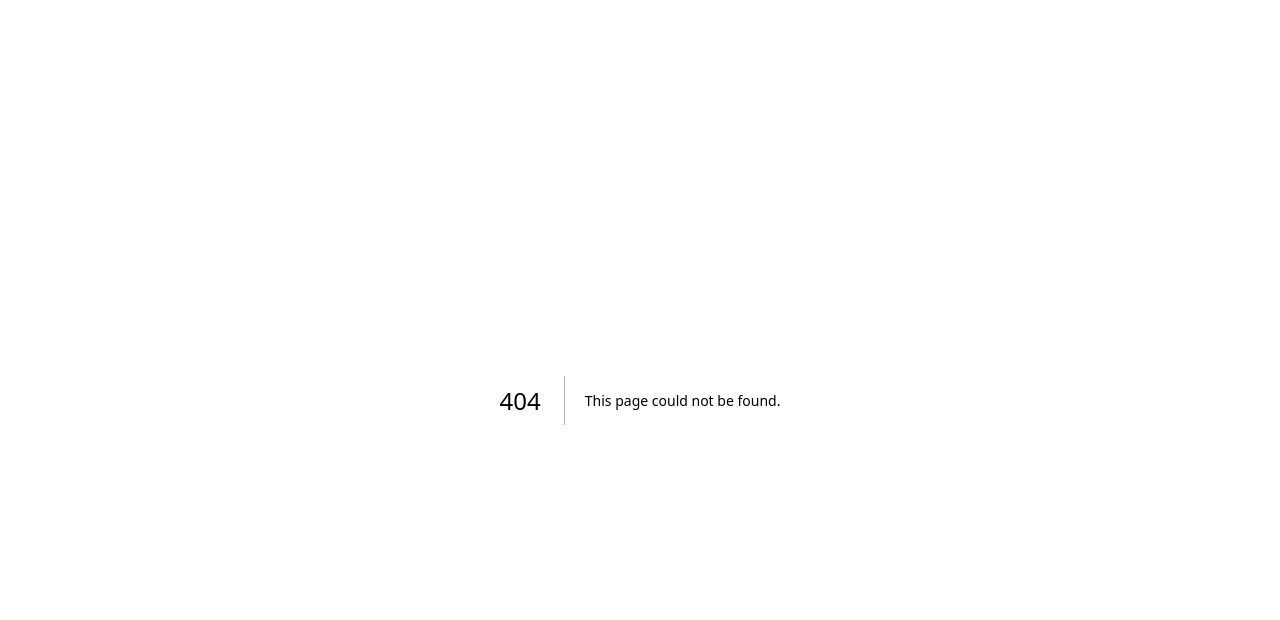
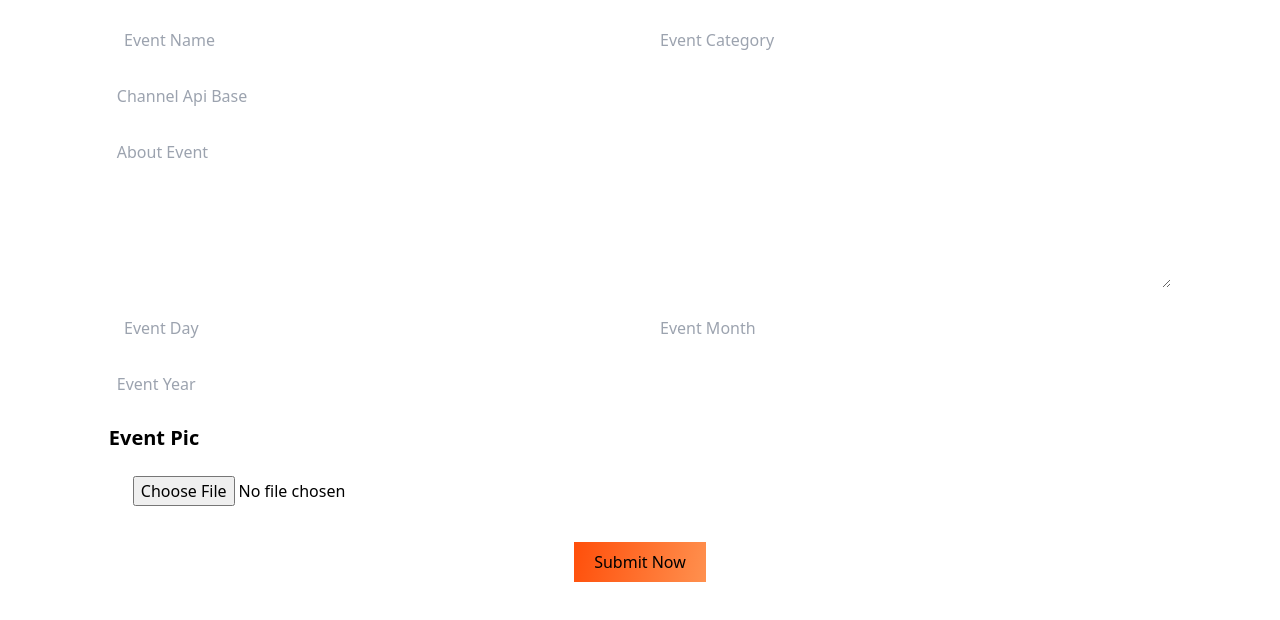
Before and after one commit to mhmAdmin1122/spority, a Next.js app: page /admin/components/EventUploader in a window 1280 px wide. Before the commit this address had no page. Shown: the top 620 px of the page. Built offline with nearby package versions, Linux system fonts and the light colour scheme.

Commit message:
Event Uploader created

```diff
--- /dev/null
+++ b/pages/admin/components/EventUploader.tsx
@@ -0,0 +1,62 @@
+import React from "react";
+
+const EventUploader = () => {
+  return (
+    <form className="flex flex-col gap-6 justify-center py-6 items-center w-full">
+      <div className="flex items-center w-full gap-6 flex-wrap justify-center">
+        <input
+          type="text"
+          className="outline-none px-2 py-1 rounded-[2.86px] w-[40%] text-[#000]"
+          placeholder="Event Name"
+        />
+        <input
+          type="text"
+          className="outline-none px-2 py-1 rounded-[2.86px] w-[40%] text-[#000]"
+          placeholder="Event Category"
+        />
+        <input
+          type="text"
+          className="outline-none px-2 py-1 rounded-[2.86px] w-[83%] text-[#000]"
+          placeholder="Channel Api Base"
+        />
+        <textarea
+          rows={6}
+          cols={10}
+          className="outline-none px-2 py-1 rounded-[2.86px] w-[83%] text-[#000]"
+          placeholder="About Event"
+        />
+      </div>
+
+      <div className="flex items-center w-full gap-6 flex-wrap justify-center">
+        <input
+          type="text"
+          className="outline-none px-2 py-1 rounded-[2.86px] w-[40%] text-[#000]"
+          placeholder="Event Day"
+        />
+        <input
+          type="text"
+          className="outline-none px-2 py-1 rounded-[2.86px] w-[40%] text-[#000]"
+          placeholder="Event Month"
+        />
+        <input
+          type="text"
+          className="outline-none px-2 py-1 rounded-[2.86px] w-[83%] text-[#000]"
+          placeholder="Event Year"
+        />
+      </div>
+
+      <div className="flex flex-col gap-3 w-[83%]">
+        <h2 className="text-left w-full text-xl font-bold">Event Pic</h2>
+        <div className="bg-[#fff] px-6 py-3 w-full">
+          <input type="file" />
+        </div>
+      </div>
+
+      <button type="submit" className="bg-colored-post-btn px-5 py-2">
+        Submit Now
+      </button>
+    </form>
+  );
+};
+
+export default EventUploader;
--- /dev/null
+++ b/pages/admin/eventform.tsx
@@ -0,0 +1,22 @@
+import React from 'react'
+import Layout from './components/Layout'
+import Head from 'next/head'
+import EventUploader from './components/EventUploader'
+
+const EventFormPage = () => {
+  return (
+    <Layout>
+      <Head>
+        <title>Spority - Channel Uploader</title>
+      </Head>
+      <div className="flex flex-col gap-6">
+        <h3 className="text-2xl font-bold text-center">Event Uploader</h3>
+        <div className="w-full h-[430px] overflow-scroll overflow-x-hidden channel-uploader-list-form">
+          <EventUploader />
+        </div>
+      </div>
+    </Layout>
+  )
+}
+
+export default EventFormPage
--- a/pages/admin/events.tsx
+++ b/pages/admin/events.tsx
@@ -2,6 +2,7 @@ import React from "react";
 import Layout from "./components/Layout";
 import Head from "next/head";
 import EventsCard from "./components/EventsCard";
+import Link from "next/link";
 
 const EventsPage = () => {
   return (
@@ -11,7 +12,7 @@ const EventsPage = () => {
       </Head>
       <div>
         <div className="flex w-full justify-end pb-4">
-          <button className="w-fit px-3 py-1 btn-color-bg rounded-[2.86px]">Add Events</button>
+          <Link href="/admin/eventform" className="w-fit px-3 py-1 btn-color-bg rounded-[2.86px]">Add Events</Link>
         </div>
         <div className="flex flex-wrap gap-10 justify-center h-[430px] overflow-scroll overflow-x-hidden events-list">
           <EventsCard />
```
